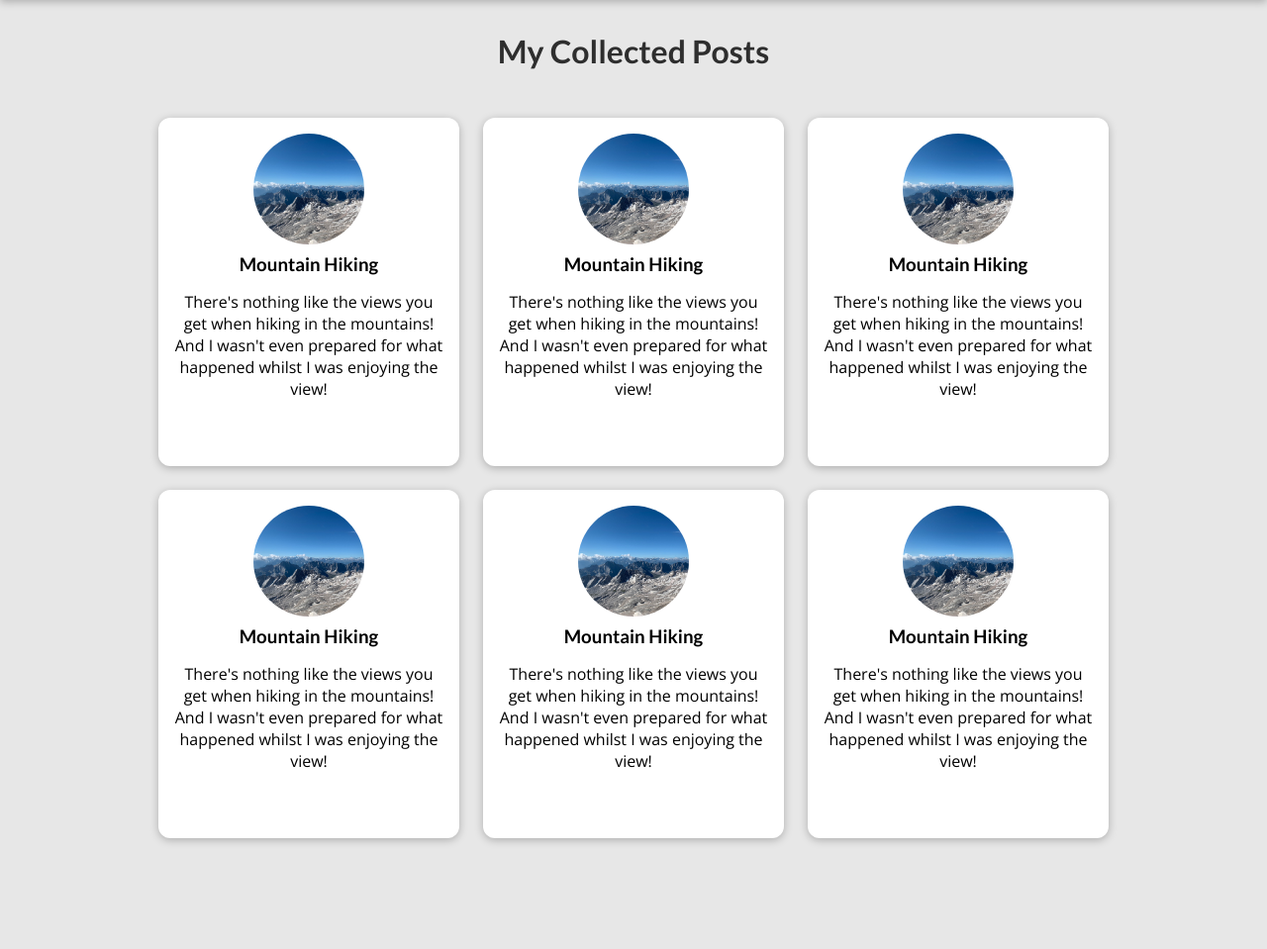
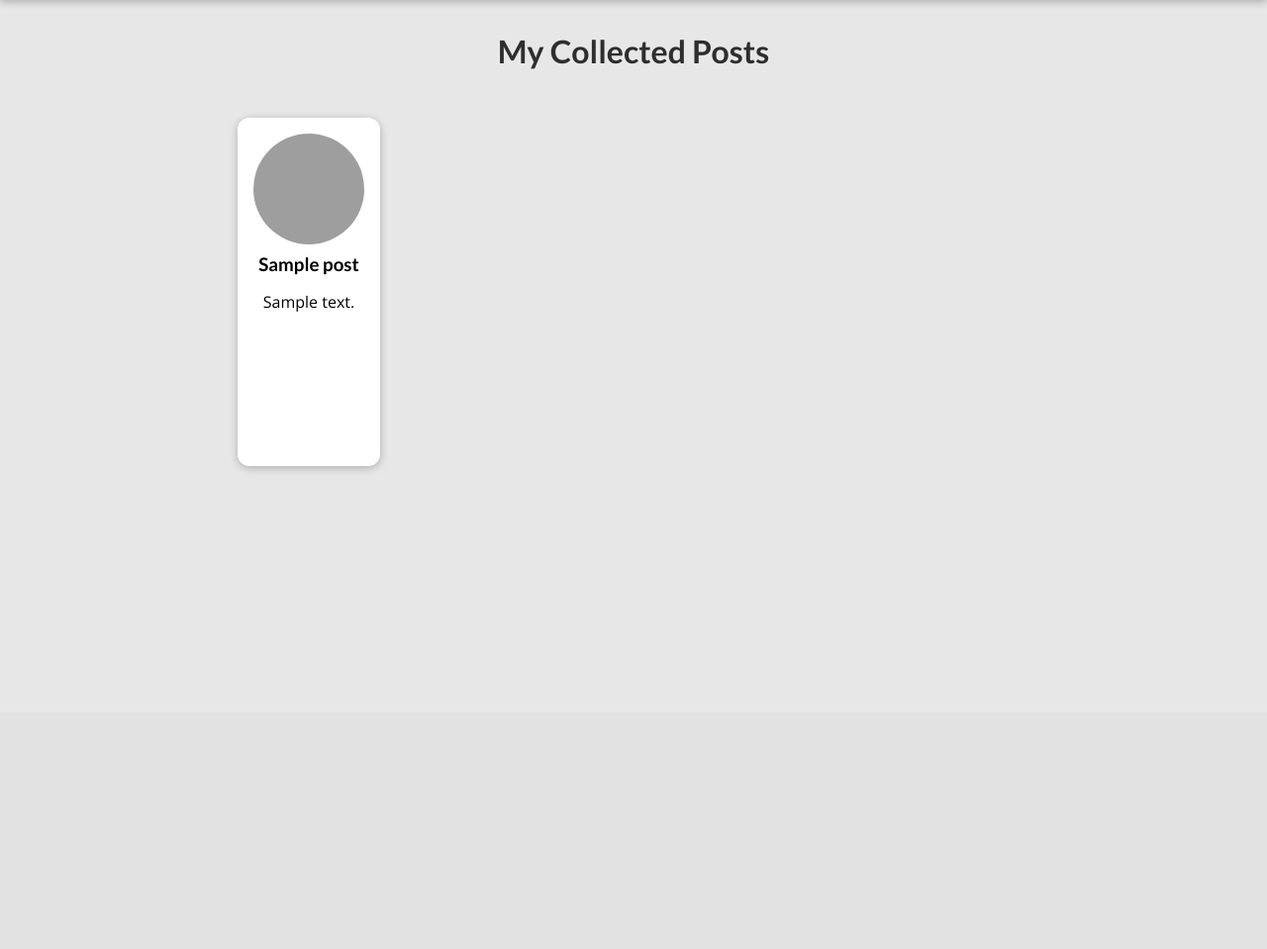
Before and after one commit to UnfazedAy/django-blog-site, a Django app: template blog/templates/blog/all-posts.html in a window 1280 px wide. Shown: the part 80-1039 px from the top of the page at 99% size. After the commit the page ends 555 px from the top, so only its background shows below. Run offline with Django 4.2, Linux system fonts and the light colour scheme; the template is opened without the code that fills it: most values are stand-ins (such as "Sample title", 1, 10 or a date in 2020); grey boxes are pictures that could not be loaded.

Commit message:
Replace the hard coded content with a more dynamic content, not from the database yet though

```diff
--- a/blog/templates/blog/all-posts.html
+++ b/blog/templates/blog/all-posts.html
@@ -15,12 +15,9 @@
   </h2>
 
   <ul>
-    {% include "blog/includes/post.html" %}
-    {% include "blog/includes/post.html" %}
-    {% include "blog/includes/post.html" %}
-    {% include "blog/includes/post.html" %}
-    {% include "blog/includes/post.html" %}
-    {% include "blog/includes/post.html" %}
+    {% for post in all_posts %}
+      {% include "blog/includes/post.html" %}
+    {% endfor %}
   </ul>
 
 </section>
--- a/blog/templates/blog/includes/post.html
+++ b/blog/templates/blog/includes/post.html
@@ -2,15 +2,13 @@
 
 <li>
   <article class="post">
-    <a href="{% url "post-detail-page" "the-mountains" %}">
-      <img src="{% static "blog/images/mountains.jpg" %}" alt="Mountain Hiking"
+    <a href="{% url "post-detail-page" post.slug %}">
+      <img src="{% static "blog/images/"|add:post.image %}" alt="{{ post.title}}"
       />
-      <div class="post_content">
-        <h3>Mountain Hiking</h3>
+      <div class="post__content">
+        <h3>{{ post.title }}</h3>
         <p>
-          There's nothing like the views you get when hiking in the mountains!
-          And I wasn't even prepared for what happened whilst I was enjoying the
-          view!
+          {{ post.excerpt }}
         </p>
       </div>
     </a>
--- a/blog/templates/blog/index.html
+++ b/blog/templates/blog/index.html
@@ -24,7 +24,9 @@
   <h2>My Latest Thoughts</h2>
 
   <ul>
-    {% include "blog/includes/post.html" %}
+    {% for post in posts  %}
+      {% include "blog/includes/post.html" %}
+    {% endfor %}
   </ul>
 
 </section>
```
Also changed, not shown: blog/templates/blog/post-detail.html (+6 -22 lines), blog/views.py (+23 -8 lines), blog/static/blog/images/coding.jpg (added).
